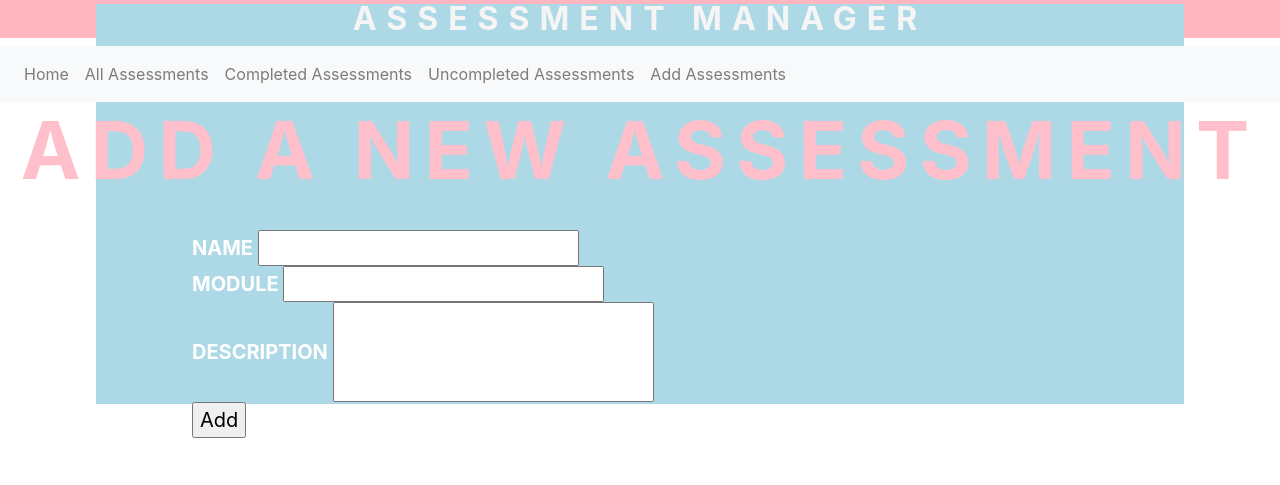
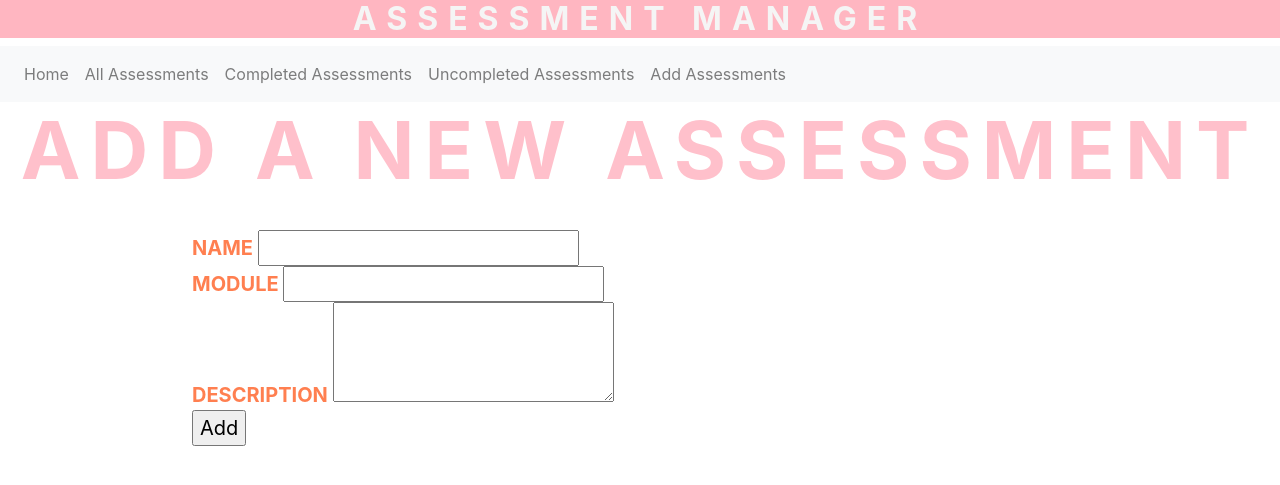
Before and after one commit to louisboswell/web-dev-1, a Flask app: page /add in a window 1280 px wide. Shown: the top 485 px of the page. Run offline with Flask 2, Linux system fonts and the light colour scheme; some libraries are stand-ins or nearby versions.

Commit message:
Remove the circle and beginning reformatting the form fields.

```diff
--- a/app/forms.py
+++ b/app/forms.py
@@ -3,13 +3,15 @@
 from wtforms import TextField
 from wtforms import BooleanField
 from wtforms import DateTimeField
+from wtforms import TextAreaField
 
 from wtforms.validators import DataRequired
+import wtforms.validators as validators
 
 class TextForm(Form):
     name = TextField('name', validators = [DataRequired()])
     module = TextField('module', validators = [DataRequired()])
-    description = TextField('description', validators = [DataRequired()])
+    description = TextAreaField('description', validators = [DataRequired()])
 
 class BooleanForm(Form):
     completed = BooleanField('completed', validators = [DataRequired()])
--- a/app/templates/banner_templates/add.html
+++ b/app/templates/banner_templates/add.html
@@ -34,22 +34,8 @@
           padding: 10px;
         }
 
-        #circle {
-          width: 85vw;
-          height: 50vh;
-          line-height: 500px;
-          font-size: 50px;
-          margin: auto;
-          padding: 5vw;
-          color: pink;
-          text-align: center;
-          background: lightblue;
-          margin-top: -450px;
-          overflow: hidden;
-          }
-
         p {
-          color: white;
+          color: coral;
           font-weight: bolder;
           text-align: left;
           font-size: 20px;
@@ -100,7 +86,5 @@
         <input type = "submit" value = "Add"></p>
       </form>
     </div>
-
-    <div id = "circle"></div>
   </body>
 </html>
```
